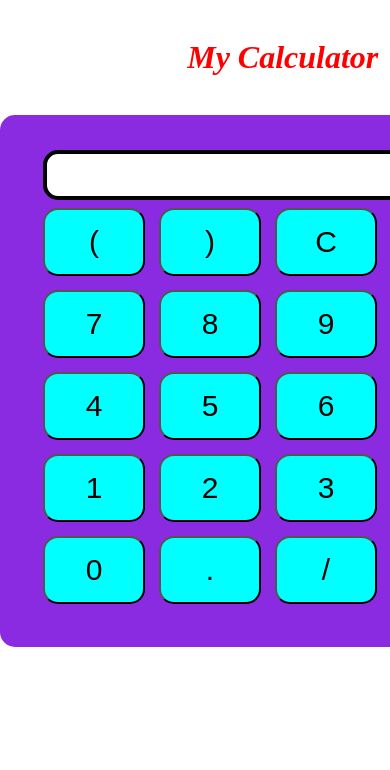
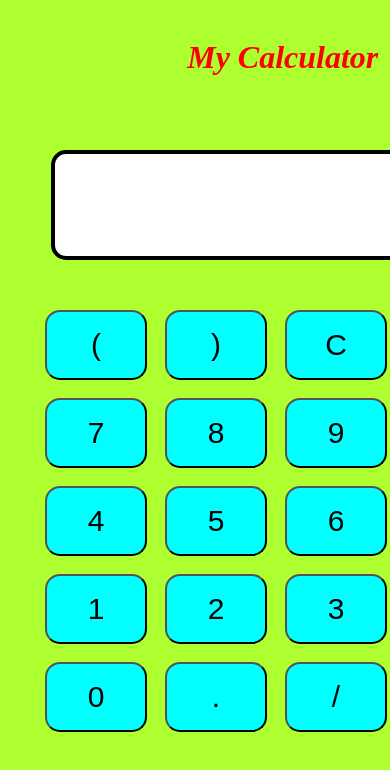
Before and after one commit to sujeetsuvaidyam/calculator, a plain HTML site: page index.html in a window 390 px wide. Shown: the top 770 px of the page. Drawn offline with Linux system fonts and the light colour scheme.

Commit message:
modified css

```diff
--- a/css/style.css
+++ b/css/style.css
@@ -11,31 +11,42 @@ table{
 }
 input{
     width: 451px;
+    height: 80px;
     border: 4px solid;
     border-radius: 15px;
     font-size: 36px;
 }
 button{
     width: 102px;
-    height: 68px;
+    height: 70px;
     background-color: aqua;
     font-size: 30px;
     border-radius: 15px;
-    margin: 6px;
+    margin: 8px;
 
 }
 .calculator{
-    background-color: blueviolet;
+    /* background-color: blueviolet;  */
     padding: 35px;
     display:inline-block;
     border-radius: 15px;
 }
 @media (max-width:568px) {
+    body{
+        background-color: greenyellow;
+    }
     .center{
         margin-left: 45%;
         margin-top: 10%;
     }
     .calculator{
         margin-top: 10%;
+        background-color: none;
+    }
+    input{
+        height: 110px;
+    }
+    table{
+        margin-top: 40px;
     }
 }
```
